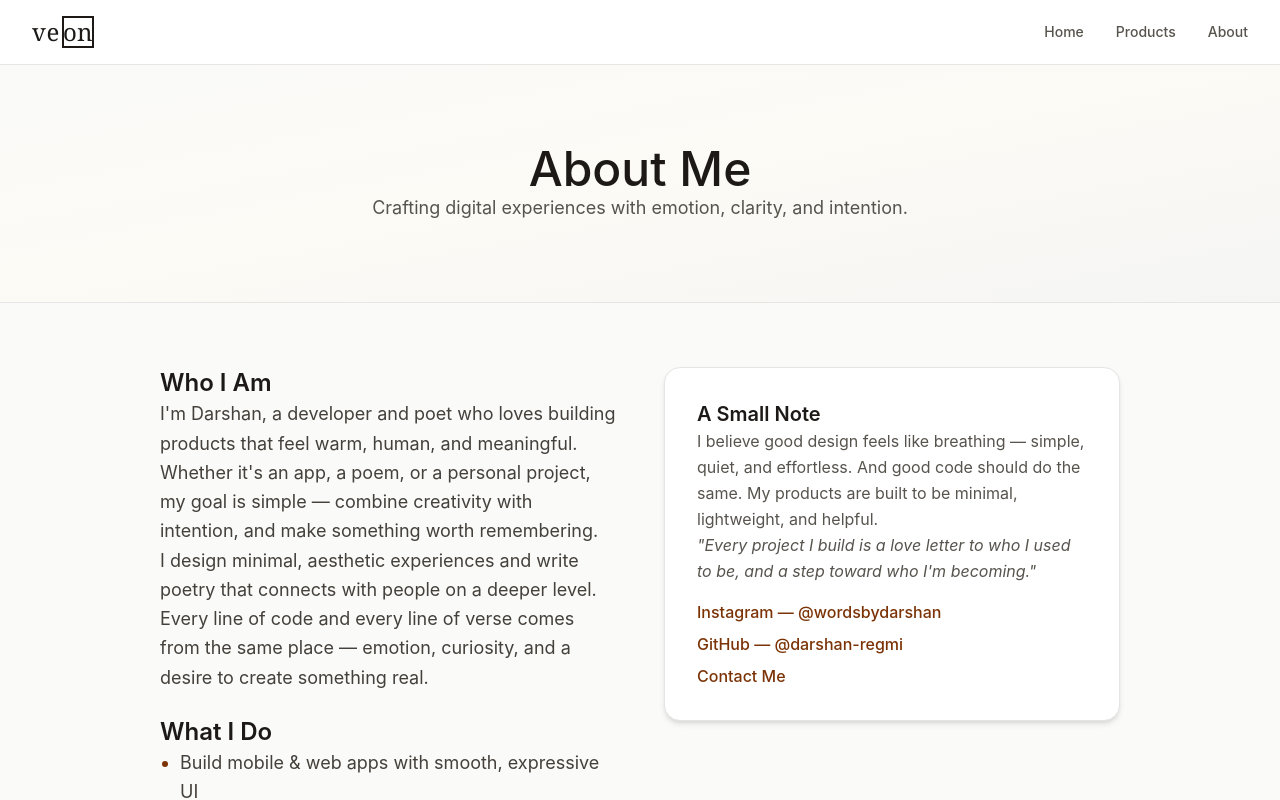
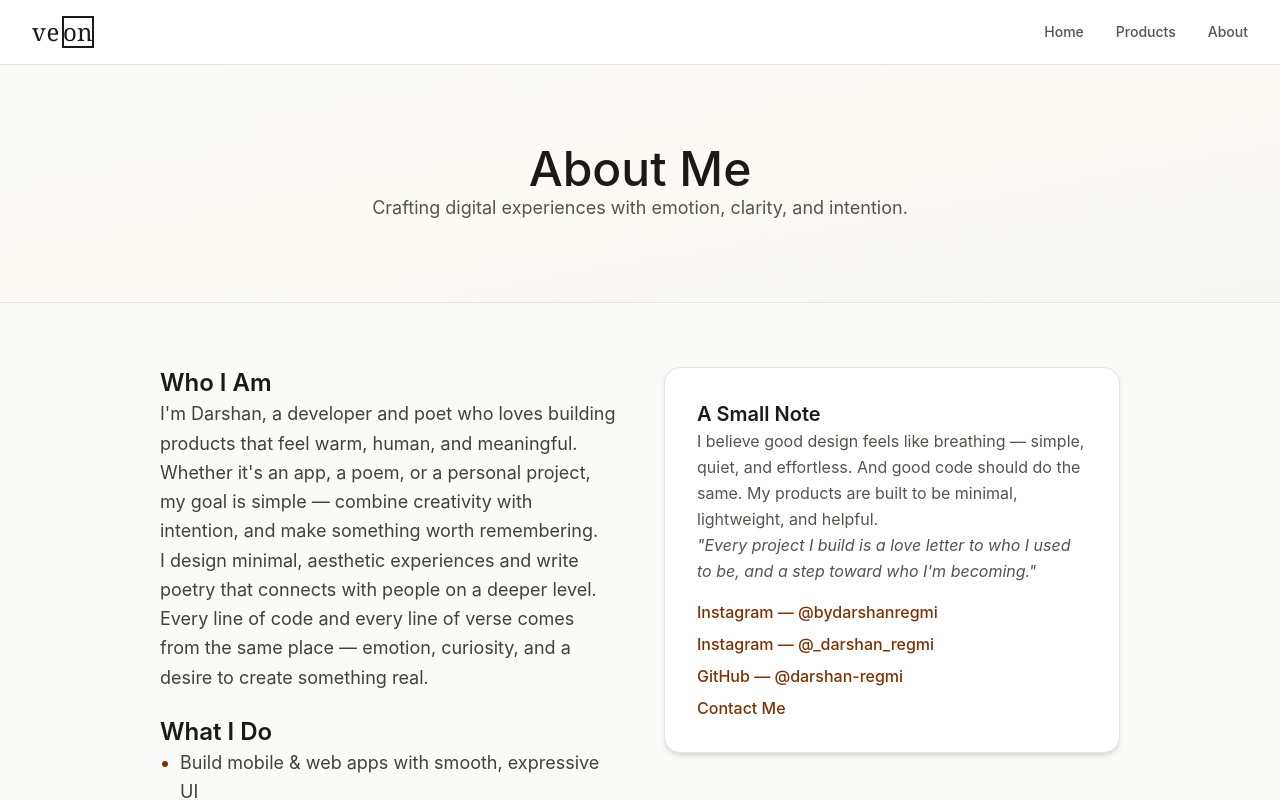
Before and after one commit to darshan-regmi/veon, a Next.js app: page /about in a window 1280 px wide. Shown: the top 800 px of the page. Built offline with nearby package versions, Linux system fonts and the light colour scheme.

Commit message:
fix: update social media links and email address in footer and about pages

```diff
--- a/app/about/page.tsx
+++ b/app/about/page.tsx
@@ -70,12 +70,20 @@ export default function AboutPage() {
 
             <div className="pt-4 space-y-2">
               <a
-                href="https://instagram.com/wordsbydarshan"
+                href="https://instagram.com/bydarshanregmi"
                 target="_blank"
                 rel="noopener noreferrer"
                 className="block text-amber-900 font-medium hover:text-amber-950 transition-colors"
               >
-                Instagram — @wordsbydarshan
+                Instagram — @bydarshanregmi
+              </a>
+              <a
+                href="https://instagram.com/_darshan_regmi"
+                target="_blank"
+                rel="noopener noreferrer"
+                className="block text-amber-900 font-medium hover:text-amber-950 transition-colors"
+              >
+                Instagram — @_darshan_regmi
               </a>
               <a
                 href="https://github.com/darshan-regmi"
@@ -86,7 +94,7 @@ export default function AboutPage() {
                 GitHub — @darshan-regmi
               </a>
               <a
-                href="mailto:regmidarshan545@gmail.com"
+                href="mailto:darshanregmi.official@gmail.com"
                 className="block text-amber-900 font-medium hover:text-amber-950 transition-colors"
               >
                 Contact Me
--- a/app/contact/page.tsx
+++ b/app/contact/page.tsx
@@ -102,18 +102,18 @@ export default function ContactPage() {
           </p>
           <div className="space-y-3">
             <a
-              href="mailto:regmidarshan545@gmail.com"
+              href="mailto:darshanregmi.official@gmail.com"
               className="block text-amber-900 font-medium hover:text-amber-950 transition-colors"
             >
-              regmidarshan545@gmail.com
+              darshanregmi.official@gmail.com
             </a>
             <a
-              href="https://instagram.com/wordsbydarshan"
+              href="https://instagram.com/_darshan_regmi"
               target="_blank"
               rel="noopener noreferrer"
               className="block text-amber-900 font-medium hover:text-amber-950 transition-colors"
             >
-              Instagram — @wordsbydarshan
+              Instagram — @_darshan_regmi
             </a>
           </div>
         </div>
--- a/app/page.tsx
+++ b/app/page.tsx
@@ -98,7 +98,7 @@ export default function HomePage() {
               Veil Poetry App
             </h2>
             <p className="text-base text-stone-600 text-lg mb-6  leading-relaxed">
-              A minimal, offline-first poetry reading app with curated verses
+              A minimal, poetry reading app with curated verses
               <br />
               and dark mode. Now available for Android users.
               <br />
--- a/components/Footer.tsx
+++ b/components/Footer.tsx
@@ -103,20 +103,20 @@ export default function Footer() {
         {/* Bottom Section */}
         <div className="pt-8 border-t border-stone-200 flex flex-col md:flex-row justify-between items-center gap-4">
           <p className="text-sm text-stone-500">
-            © 2024 Veon. Crafted with care.
+            © {new Date().getFullYear()} Veon. Crafted with care.
           </p>
 
           {/* Social Links */}
           <div className="flex items-center gap-4">
             <a
-              href="mailto:hello@veon.com"
+              href="mailto:darshanregmi.official@gmail.com"
               className="w-9 h-9 rounded-full bg-stone-700 text-stone-50 flex items-center justify-center hover:bg-amber-900 transition"
               aria-label="Email"
             >
               <Mail className="w-4 h-4" />
             </a>
             <a
-              href="https://twitter.com"
+              href="https://x.com/darshanregmi_np"
               target="_blank"
               rel="noopener noreferrer"
               className="w-9 h-9 rounded-full bg-stone-700 text-stone-50 flex items-center justify-center hover:bg-amber-900 transition"
@@ -125,7 +125,7 @@ export default function Footer() {
               <Twitter className="w-4 h-4" />
             </a>
             <a
-              href="https://github.com"
+              href="https://github.com/darshan-regmi"
               target="_blank"
               rel="noopener noreferrer"
               className="w-9 h-9 rounded-full bg-stone-700 text-stone-50 flex items-center justify-center hover:bg-amber-900 transition"
@@ -134,7 +134,7 @@ export default function Footer() {
               <Github className="w-4 h-4" />
             </a>
             <a
-              href="https://linkedin.com"
+              href="https://linkedin.com/in/darshan-regmi"
               target="_blank"
               rel="noopener noreferrer"
               className="w-9 h-9 rounded-full bg-stone-700 text-stone-50 flex items-center justify-center hover:bg-amber-900 transition"
```
